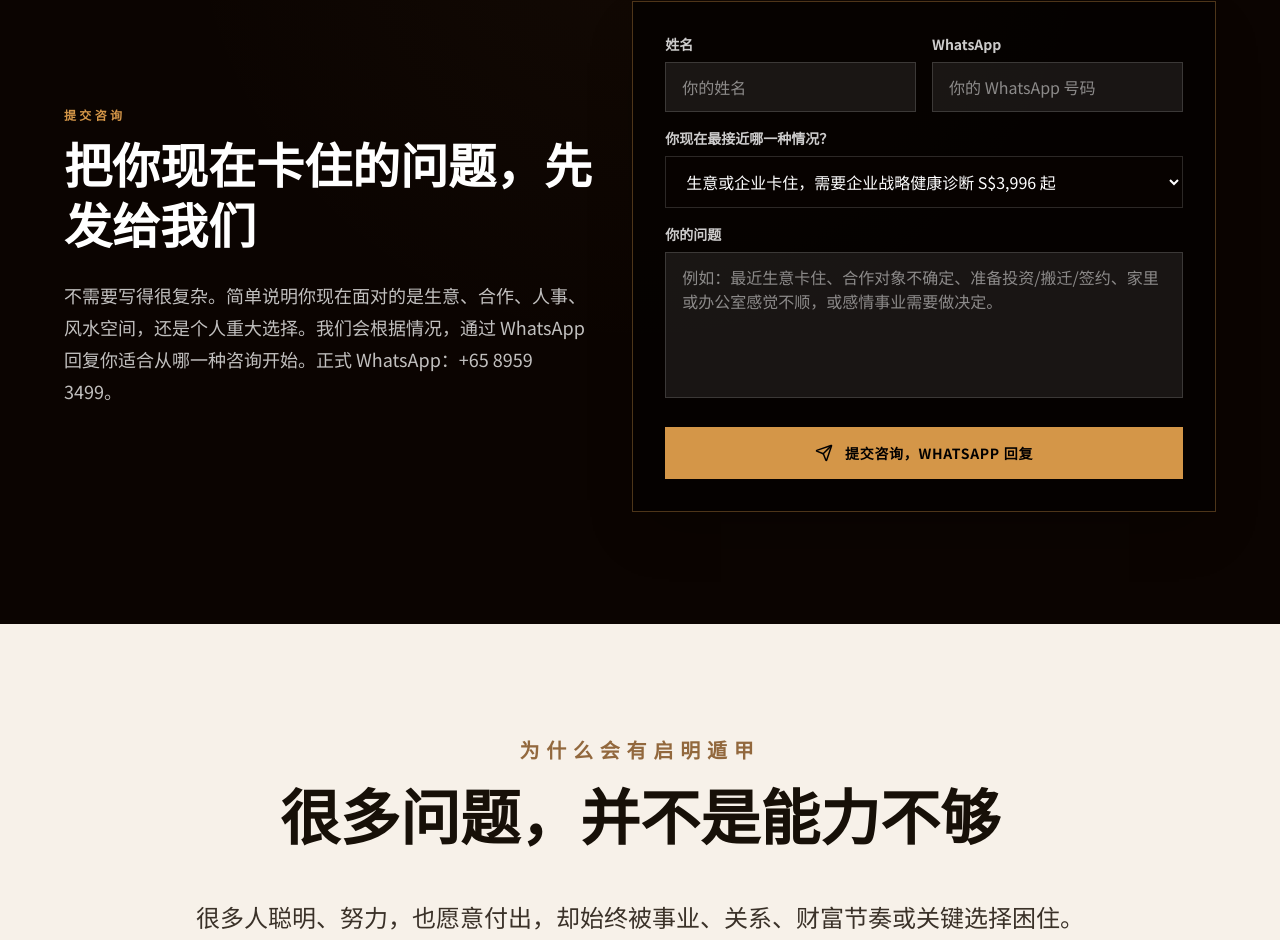
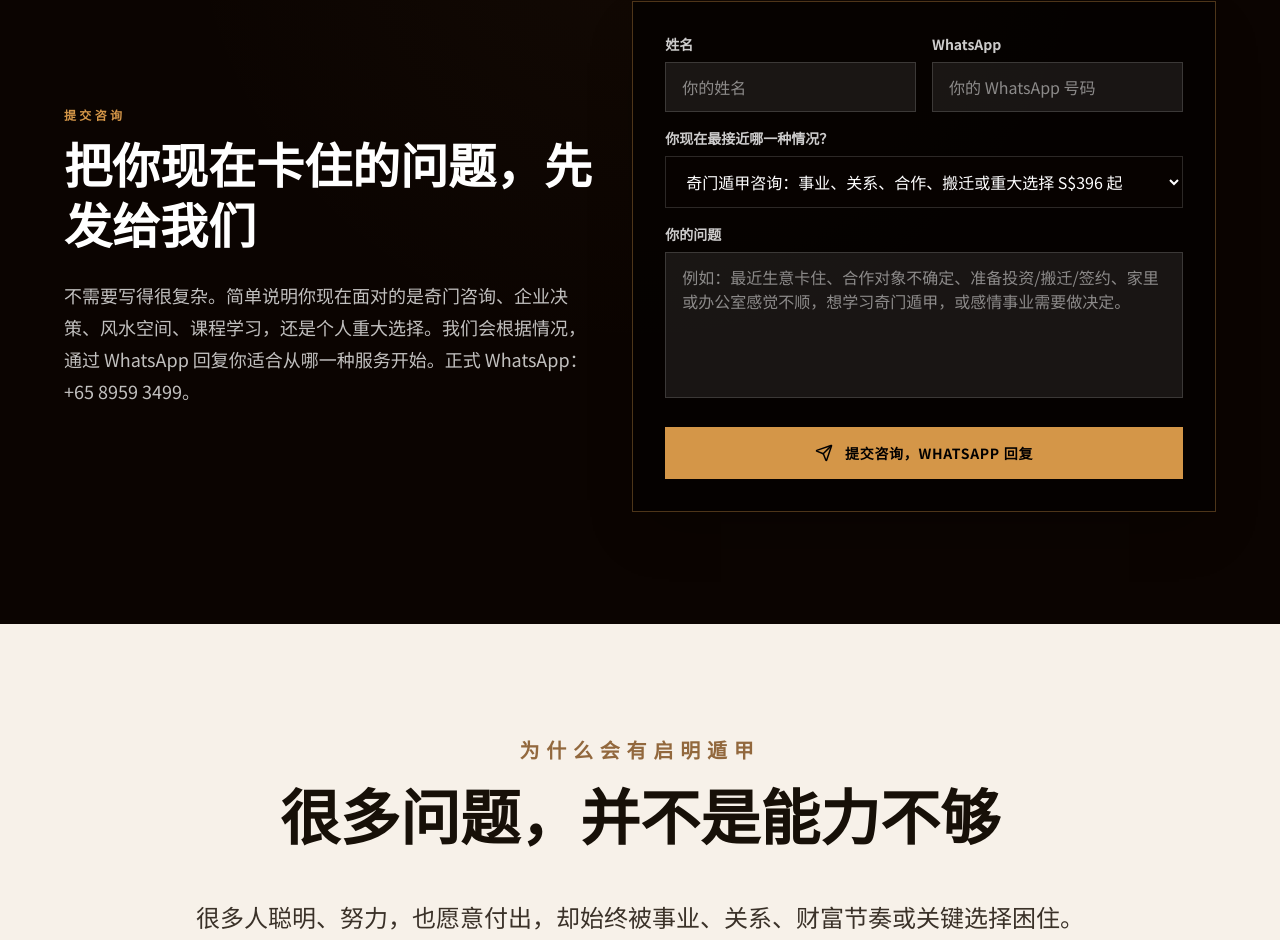
Before and after one commit to BODHIWONG/qmfeng-website, a Next.js app: page / in a window 1280 px wide. Shown: the part 2463-3403 px from the top of the page. Built offline with nearby package versions, Linux system fonts and the light colour scheme.

Commit message:
Add course enquiry option to lead form

```diff
--- a/components/lead-capture-form.tsx
+++ b/components/lead-capture-form.tsx
@@ -23,7 +23,7 @@ export default function LeadCaptureForm() {
     const payload = {
       name: String(formData.get("name") || "").trim(),
       whatsapp: String(formData.get("whatsapp") || "").trim(),
-      service: String(formData.get("service") || "Enterprise Strategic Diagnostic From S$3996"),
+      service: String(formData.get("service") || "Qi Men Dun Jia Consultation From S$396"),
       message: String(formData.get("message") || "").trim(),
       source: "Qimen Website Lead Form",
       website: String(formData.get("website") || "").trim(),
@@ -83,8 +83,8 @@ export default function LeadCaptureForm() {
             </h2>
             <p className="max-w-xl text-base leading-8 text-white/75 md:text-lg">
               {t(
-                "不需要写得很复杂。简单说明你现在面对的是生意、合作、人事、风水空间，还是个人重大选择。我们会根据情况，通过 WhatsApp 回复你适合从哪一种咨询开始。正式 WhatsApp：+65 8959 3499。",
-                "You do not need to write a long explanation. Briefly tell us whether your issue is about business, partnership, people, Feng Shui space or a major personal decision. We will reply on WhatsApp and advise which consultation pathway is most suitable. Official WhatsApp: +65 8959 3499."
+                "不需要写得很复杂。简单说明你现在面对的是奇门咨询、企业决策、风水空间、课程学习，还是个人重大选择。我们会根据情况，通过 WhatsApp 回复你适合从哪一种服务开始。正式 WhatsApp：+65 8959 3499。",
+                "You do not need to write a long explanation. Briefly tell us whether your issue is about Qi Men consultation, enterprise decision advisory, Feng Shui space, course learning or a major personal decision. We will reply on WhatsApp and advise which pathway fits. Official WhatsApp: +65 8959 3499."
               )}
             </p>
           </motion.div>
@@ -126,11 +126,12 @@ export default function LeadCaptureForm() {
               <select
                 name="service"
                 className="w-full border border-white/15 bg-[oklch(0.10_0.02_60)] px-4 py-3 text-white outline-none transition focus:border-[oklch(0.72_0.12_70)]"
-                defaultValue="Enterprise Strategic Diagnostic From S$3996"
+                defaultValue="Qi Men Dun Jia Consultation From S$396"
               >
+                <option value="Qi Men Dun Jia Consultation From S$396">{t("奇门遁甲咨询：事业、关系、合作、搬迁或重大选择 S$396 起", "Qi Men Dun Jia consultation — career, relationship, partnership, relocation or major decision From S$396")}</option>
                 <option value="Enterprise Strategic Diagnostic From S$3996">{t("生意或企业卡住，需要企业战略健康诊断 S$3,996 起", "Business is stuck — Enterprise Strategic Diagnostic From S$3,996")}</option>
-                <option value="Personal Major Decision Advisory From S$396">{t("事业、关系、搬迁或人生选择，需要个人重大决策咨询 S$396 起", "Career, relationship, relocation or life choice — Personal Major Decision Advisory From S$396")}</option>
                 <option value="Feng Shui and Space Alignment">{t("办公室、商铺或住宅气场不稳，需要风水与空间能量调衡", "Office, shop or home feels unsupported — Feng Shui & Space Alignment")}</option>
+                <option value="Qi Men Dun Jia Course From S$988">{t("我想报名或了解奇门遁甲课程 / 启明遁甲研修班 S$988 起", "I want to enquire about the Qi Men Dun Jia Course From S$988")}</option>
                 <option value="Not Sure Need Assessment">{t("我不确定，请先帮我判断适合哪一种咨询", "Not sure — please advise which consultation fits")}</option>
               </select>
             </label>
@@ -141,7 +142,7 @@ export default function LeadCaptureForm() {
                 name="message"
                 rows={5}
                 className="w-full resize-none border border-white/15 bg-white/8 px-4 py-3 text-white outline-none transition focus:border-[oklch(0.72_0.12_70)]"
-                placeholder={t("例如：最近生意卡住、合作对象不确定、准备投资/搬迁/签约、家里或办公室感觉不顺，或感情事业需要做决定。", "For example: business is stuck, partner is uncertain, preparing for investment/relocation/signing, home or office feels blocked, or a relationship/career decision needs clarity.")}
+                placeholder={t("例如：最近生意卡住、合作对象不确定、准备投资/搬迁/签约、家里或办公室感觉不顺，想学习奇门遁甲，或感情事业需要做决定。", "For example: business is stuck, partner is uncertain, preparing for investment/relocation/signing, home or office feels blocked, want to learn Qi Men Dun Jia, or a relationship/career decision needs clarity.")}
               />
             </label>
 
```
